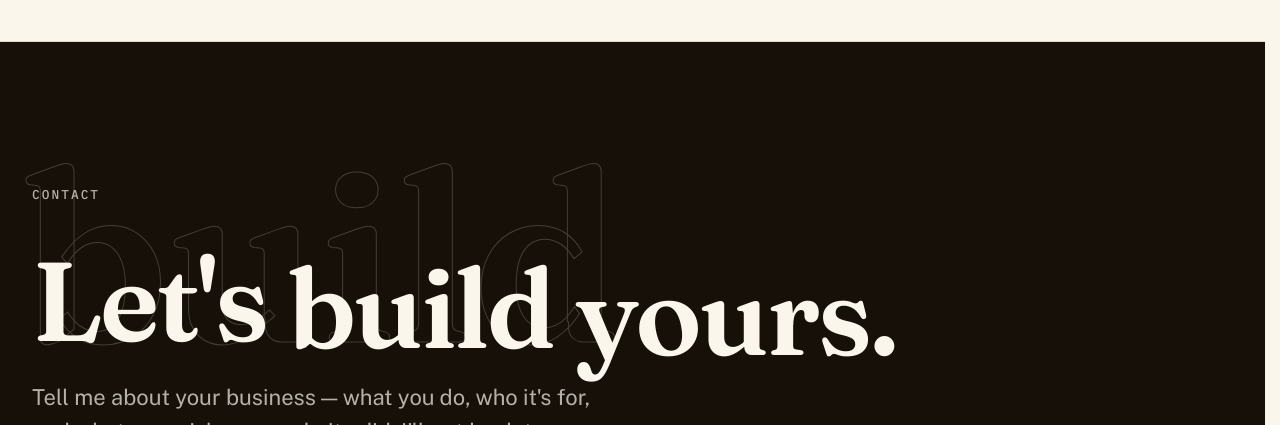
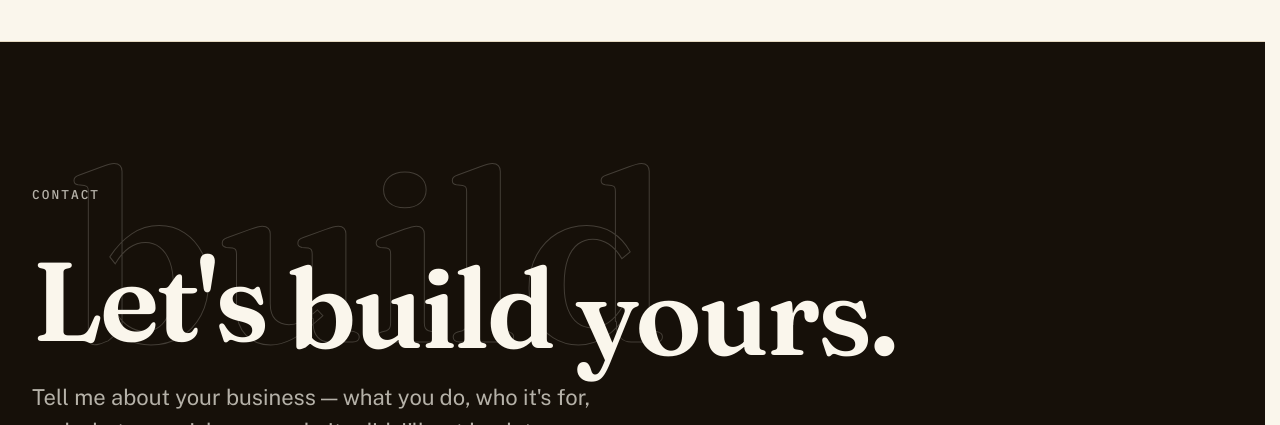
Before and after one commit to rardo711/rardo, a Next.js app: page / in a window 1280 px wide. Shown: the part 4620-5045 px from the top of the page. Built offline with nearby package versions, Linux system fonts and the light colour scheme.

Commit message:
fix: ghost starts right and drifts left (48px to -48px)

```diff
--- a/app/globals.css
+++ b/app/globals.css
@@ -281,7 +281,7 @@ p {
 
 @keyframes cta-ghost {
   from {
-    transform: translateX(0);
+    transform: translateX(48px);
   }
   to {
     transform: translateX(-48px);
```
